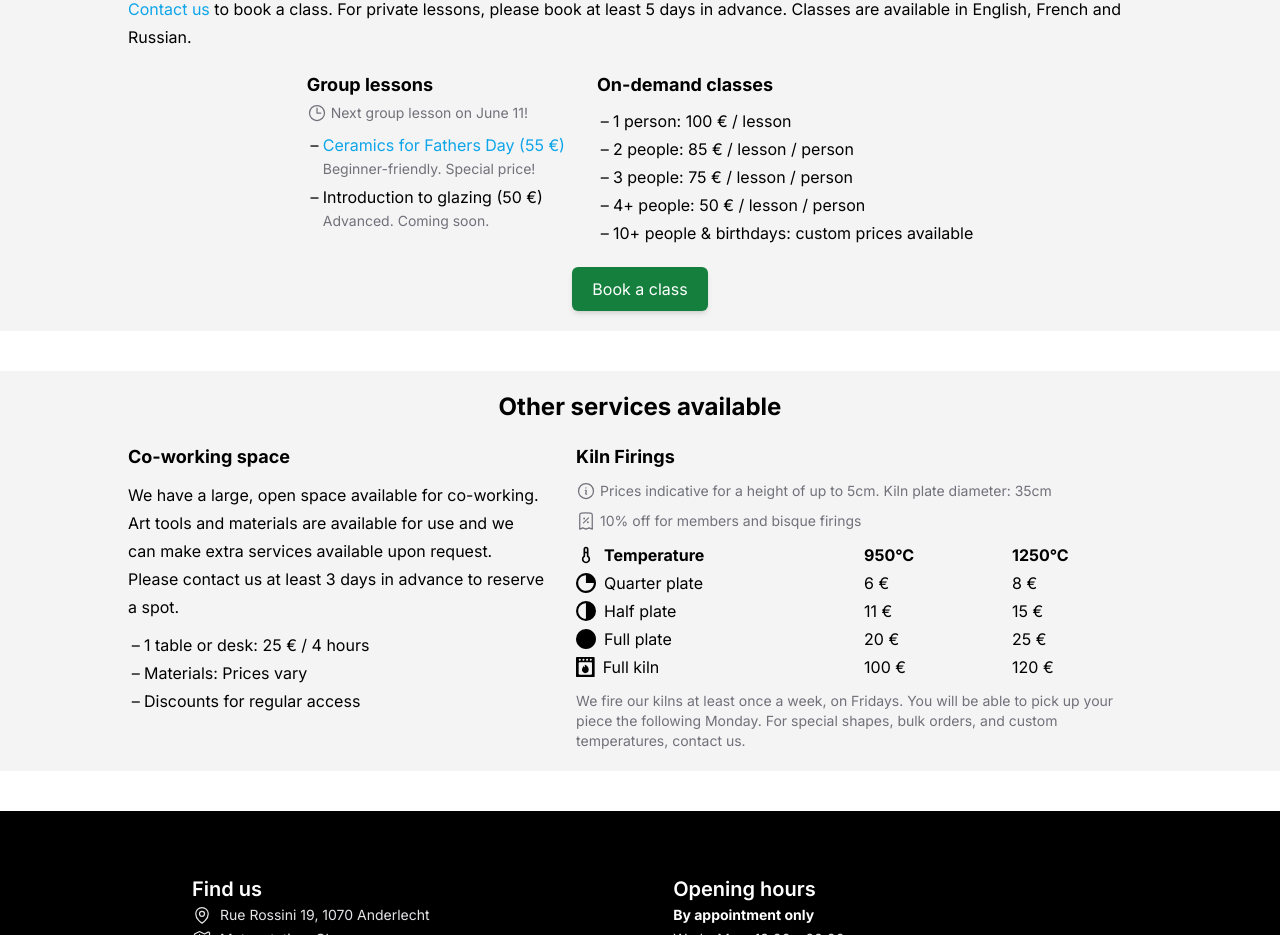
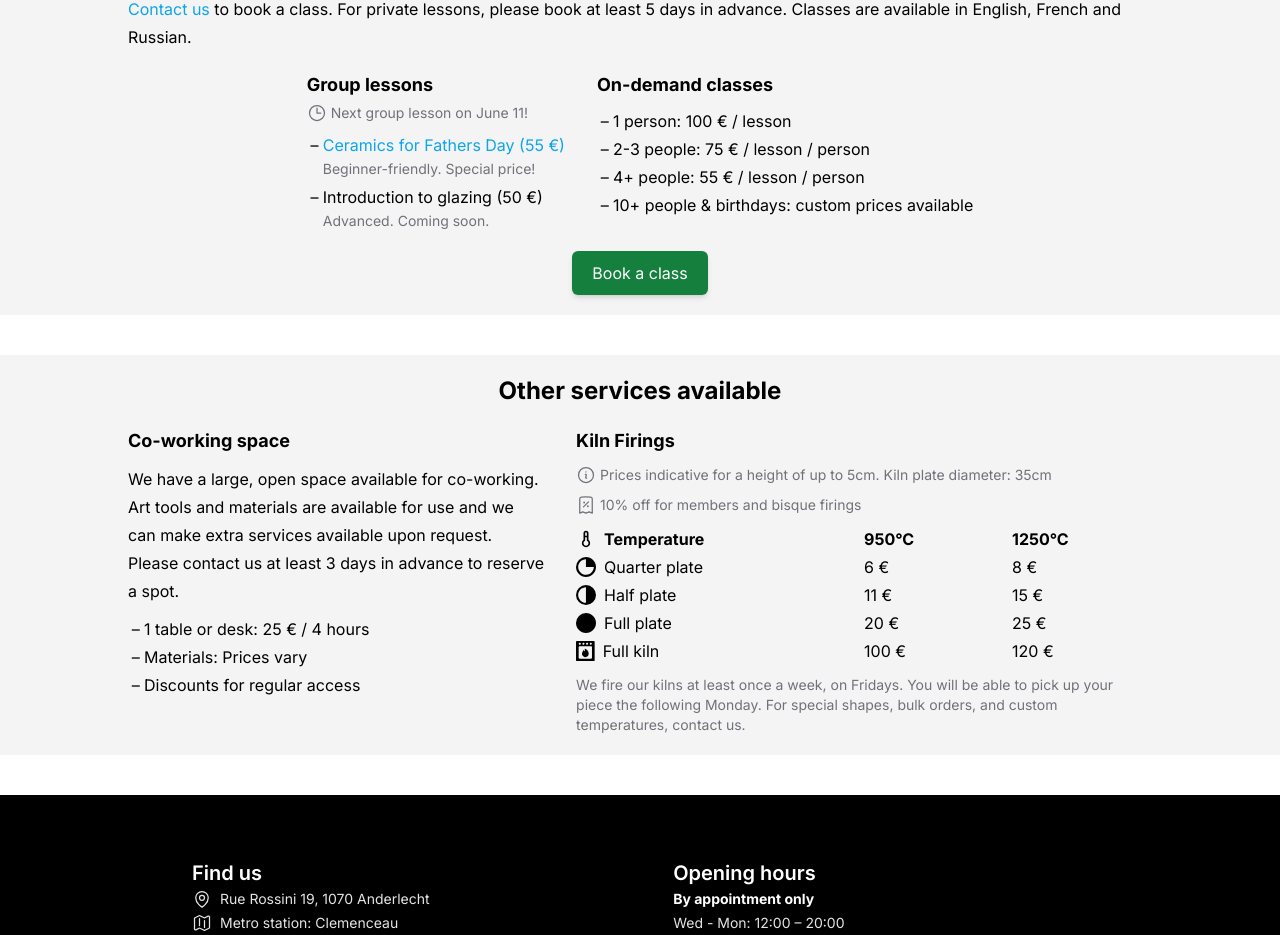
Before and after one commit to jleclanche/malinamore.studio, a Next.js app: page / in a window 1280 px wide. Shown: the part 920-1855 px from the top of the page. Built offline with nearby package versions, Linux system fonts and the light colour scheme.

Commit message:
Update group prices

```diff
--- a/app/classes/OurClasses.tsx
+++ b/app/classes/OurClasses.tsx
@@ -59,9 +59,8 @@ const OurClasses = () => (
 				<p className="font-bold text-lg">On-demand classes</p>
 				<ul className="list-dash pl-4 mt-2">
 					<li>1 person: 100 € / lesson</li>
-					<li>2 people: 85 € / lesson / person</li>
-					<li>3 people: 75 € / lesson / person</li>
-					<li>4+ people: 50 € / lesson / person</li>
+					<li>2-3 people: 75 € / lesson / person</li>
+					<li>4+ people: 55 € / lesson / person</li>
 					<li>10+ people & birthdays: custom prices available</li>
 				</ul>
 			</div>
```
